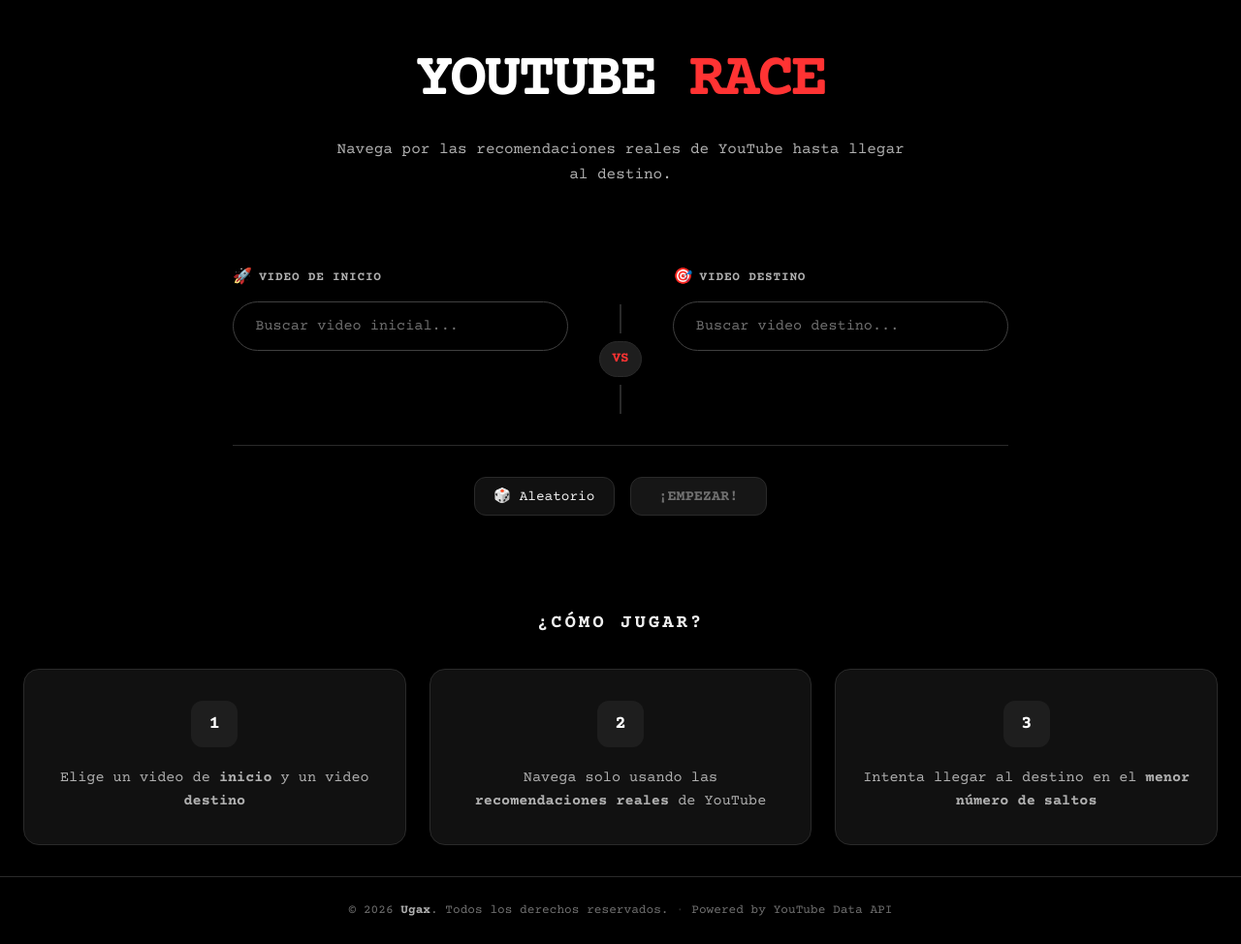
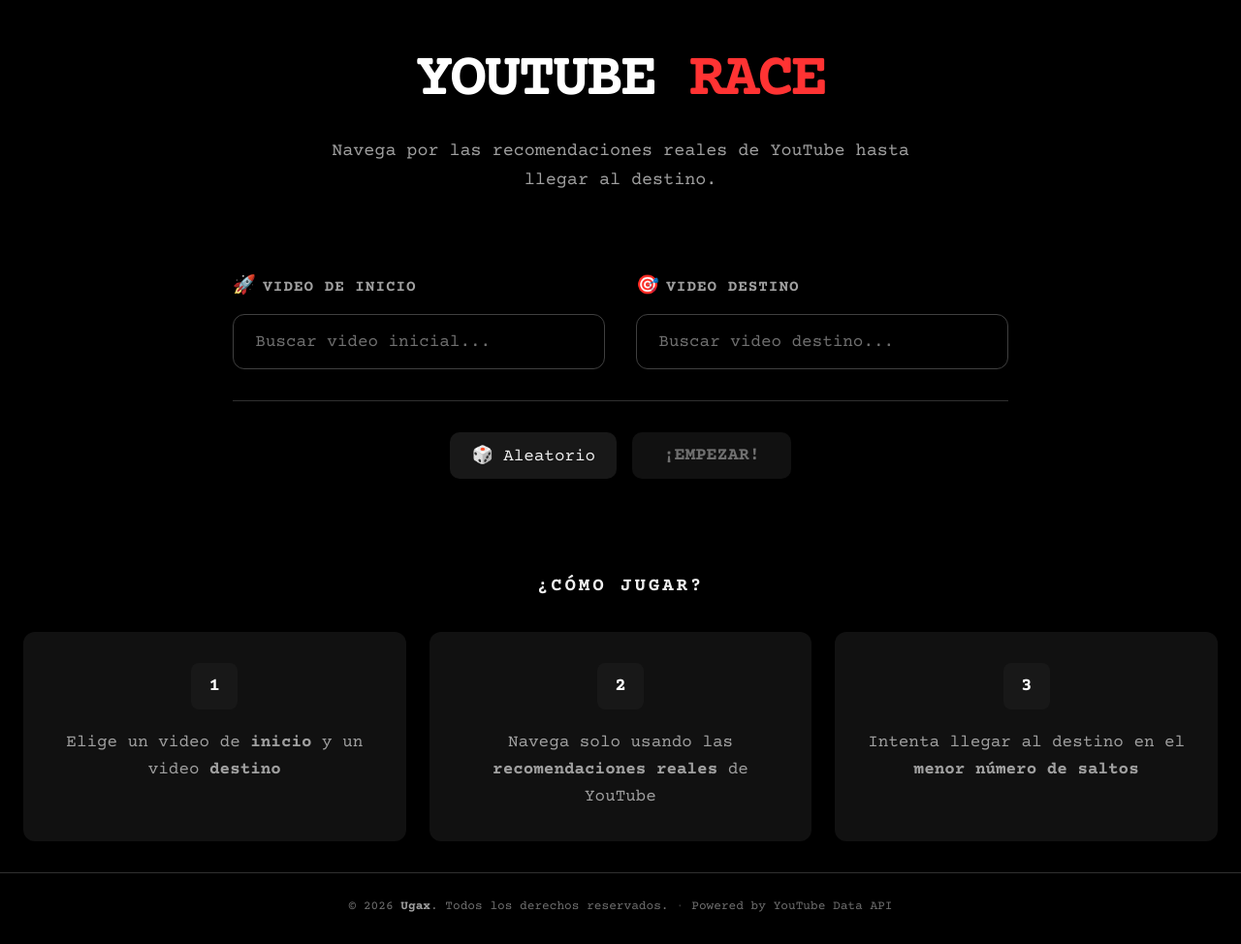
Before and after one commit to itzugax/youtuberace, a FastAPI app: page / in a window 1280 px wide. Shown: the whole page at 97% size. After the commit the page ends 941 px from the top, so only its background shows below. Run offline with FastAPI, Linux system fonts and the light colour scheme.

Commit message:
Update typography size, remove VS divider, adjust input border radius

```diff
--- a/static/style.css
+++ b/static/style.css
@@ -1,25 +1,25 @@
 :root {
     --bg-color: #000000;
-    --bg-elevated: #111111;
-    --card-bg: #161616;
-    --card-bg-light: #1e1e1e;
-    --card-bg-hover: #252525;
+    --bg-elevated: #0a0a0a;
+    --card-bg: #111111;
+    --card-bg-light: #181818;
+    --card-bg-hover: #212121;
     --accent-red: #ff3333;
     --accent-red-soft: rgba(255, 51, 51, 0.15);
     --accent-red-hover: #ff4d4d;
     --accent-glow: rgba(255, 51, 51, 0.35);
     --text-main: #f0f0f0;
-    --text-secondary: #b0b0b0;
+    --text-secondary: #a0a0a0;
     --text-muted: #707070;
-    --border-color: #2a2a2a;
+    --border-color: #303030;
     --border-active: #404040;
     --shadow-sm: 0 2px 8px rgba(0,0,0,0.3);
     --shadow-md: 0 4px 16px rgba(0,0,0,0.4);
     --shadow-lg: 0 8px 32px rgba(0,0,0,0.6);
     --radius-sm: 8px;
-    --radius-md: 12px;
-    --radius-lg: 16px;
-    --radius-xl: 20px;
+    --radius-md: 10px;
+    --radius-lg: 12px;
+    --radius-xl: 16px;
 }
 
 * { box-sizing: border-box; margin: 0; padding: 0; }
@@ -74,7 +74,7 @@ header h1 .highlight {
 }
 .subtitle {
     color: var(--text-secondary);
-    font-size: 1rem;
+    font-size: 1.15rem;
     max-width: 600px;
     margin: 0 auto;
 }
@@ -135,7 +135,7 @@ header h1 .highlight {
 }
 
 label {
-    font-size: 0.8rem;
+    font-size: 1rem;
     font-weight: 700;
     color: var(--text-secondary);
     text-transform: uppercase;
@@ -144,17 +144,17 @@ label {
     align-items: center;
     gap: 0.4rem;
 }
-.label-icon { font-size: 1rem; }
+.label-icon { font-size: 1.2rem; }
 
 input[type="text"] {
     width: 100%;
-    padding: 1rem 1.4rem;
+    padding: 1.1rem 1.4rem;
     background-color: var(--bg-color);
     border: 1.5px solid var(--border-active);
-    border-radius: 50px;
+    border-radius: 12px;
     color: var(--text-main);
     font-family: inherit;
-    font-size: 0.95rem;
+    font-size: 1.1rem;
     outline: none;
     transition: all 0.2s;
 }
@@ -257,22 +257,21 @@ input[type="text"]::placeholder { color: var(--text-muted); }
     gap: 1.5rem;
 }
 .step-card {
-    background: var(--bg-elevated);
-    border: 1px solid var(--border-color);
-    border-radius: 16px;
+    background: var(--card-bg);
+    border: none;
+    border-radius: var(--radius-lg);
     padding: 2rem 1.5rem;
     text-align: center;
     transition: all 0.2s;
 }
 .step-card:hover {
-    border-color: var(--text-secondary);
-    background: var(--card-bg);
+    background: var(--card-bg-light);
 }
 .step-number {
     width: 48px; height: 48px;
     background: var(--card-bg-light);
     color: white;
-    border-radius: 12px;
+    border-radius: var(--radius-sm);
     display: inline-flex;
     align-items: center;
     justify-content: center;
@@ -280,18 +279,18 @@ input[type="text"]::placeholder { color: var(--text-muted); }
     font-size: 1.2rem;
     margin-bottom: 1.2rem;
 }
-.step-card p { color: var(--text-secondary); font-size: 0.95rem; line-height: 1.6; }
+.step-card p { color: var(--text-secondary); font-size: 1.1rem; line-height: 1.6; }
 
 /* ========== BUTTONS ========== */
 .btn-secondary {
-    background-color: var(--bg-elevated);
-    border: 1px solid var(--border-color);
+    background-color: var(--card-bg-light);
+    border: none;
     color: var(--text-main);
-    padding: 0.6rem 1.2rem;
-    border-radius: 12px;
+    padding: 0.8rem 1.4rem;
+    border-radius: var(--radius-md);
     cursor: pointer;
     font-weight: 500;
-    font-size: 0.9rem;
+    font-size: 1.1rem;
     transition: all 0.2s ease;
     white-space: nowrap;
     font-family: inherit;
@@ -299,46 +298,42 @@ input[type="text"]::placeholder { color: var(--text-muted); }
 .btn-secondary:hover { background-color: var(--card-bg-hover); }
 
 .btn-primary {
-    background: var(--card-bg-light);
-    color: white;
-    border: 1px solid var(--border-color);
-    padding: 0.6rem 1.8rem;
-    font-size: 0.95rem;
-    font-weight: 600;
-    border-radius: 12px;
+    background: #f0f0f0;
+    color: #000000;
+    border: none;
+    padding: 0.8rem 2rem;
+    font-size: 1.15rem;
+    font-weight: 700;
+    border-radius: var(--radius-md);
     cursor: pointer;
     transition: all 0.2s ease;
     font-family: inherit;
 }
 .btn-primary:hover:not(:disabled) {
     background: #ffffff;
-    color: #000000;
-    border-color: #ffffff;
 }
 .btn-primary:disabled {
     background: var(--card-bg);
     color: var(--text-muted);
     cursor: not-allowed;
-    border-color: var(--border-color);
 }
 
 .btn-giveup {
-    background: transparent;
-    border: 1px solid var(--border-color);
+    background: var(--card-bg-light);
+    border: none;
     color: var(--text-secondary);
-    padding: 0.5rem 1rem;
-    border-radius: 50px;
+    padding: 0.6rem 1.2rem;
+    border-radius: var(--radius-md);
     cursor: pointer;
-    font-size: 0.8rem;
+    font-size: 0.95rem;
     font-weight: 600;
     transition: all 0.2s;
     white-space: nowrap;
     font-family: inherit;
 }
 .btn-giveup:hover {
-    border-color: var(--accent-red);
     color: var(--accent-red);
-    background: var(--accent-red-soft);
+    background: var(--card-bg-hover);
 }
 
 .btn-danger {
@@ -514,12 +509,12 @@ input[type="text"]::placeholder { color: var(--text-muted); }
 }
 .current-info { padding: 1rem 1.2rem; }
 .current-title {
-    font-size: 1.1rem;
+    font-size: 1.3rem;
     font-weight: 700;
-    margin-bottom: 0.3rem;
+    margin-bottom: 0.4rem;
     word-break: break-word;
 }
-.current-channel { font-size: 0.85rem; color: var(--text-muted); }
+.current-channel { font-size: 1rem; color: var(--text-muted); }
 
 /* ========== PATH HISTORY ========== */
 .path-history {
@@ -606,11 +601,11 @@ input[type="text"]::placeholder { color: var(--text-muted); }
     padding-top: 0.15rem;
 }
 .video-title {
-    font-size: 0.8rem;
+    font-size: 1rem;
     font-weight: 600;
-    line-height: 1.3;
+    line-height: 1.4;
     color: var(--text-main);
-    margin-bottom: 0.3rem;
+    margin-bottom: 0.4rem;
     display: -webkit-box;
     -webkit-line-clamp: 2;
     -webkit-box-orient: vertical;
@@ -618,7 +613,7 @@ input[type="text"]::placeholder { color: var(--text-muted); }
     word-break: break-word;
 }
 .video-channel {
-    font-size: 0.7rem;
+    font-size: 0.85rem;
     color: var(--text-muted);
     white-space: nowrap;
     overflow: hidden;
--- a/templates/index.html
+++ b/templates/index.html
@@ -40,11 +40,7 @@
                             </div>
                         </div>
 
-                        <div class="versus-divider">
-                            <div class="versus-line"></div>
-                            <span class="versus-text">VS</span>
-                            <div class="versus-line"></div>
-                        </div>
+
 
                         <div class="input-group">
                             <label><span class="label-icon">🎯</span> Video Destino</label>
```
